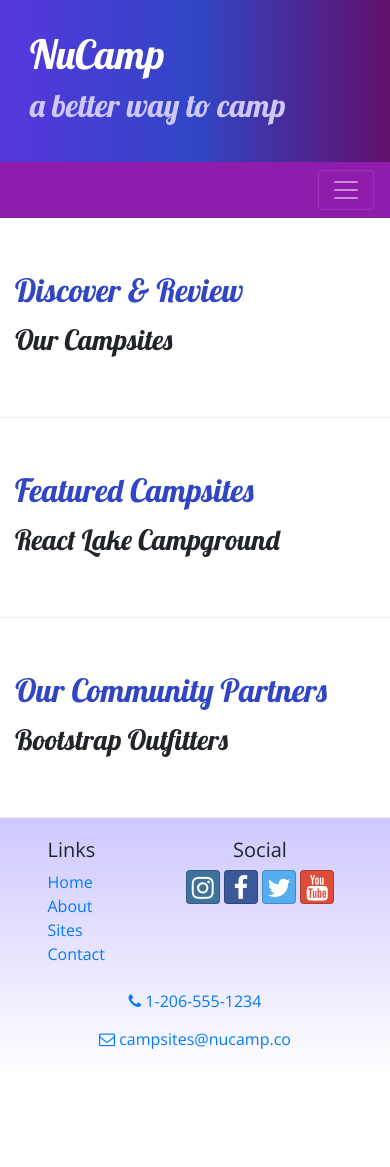
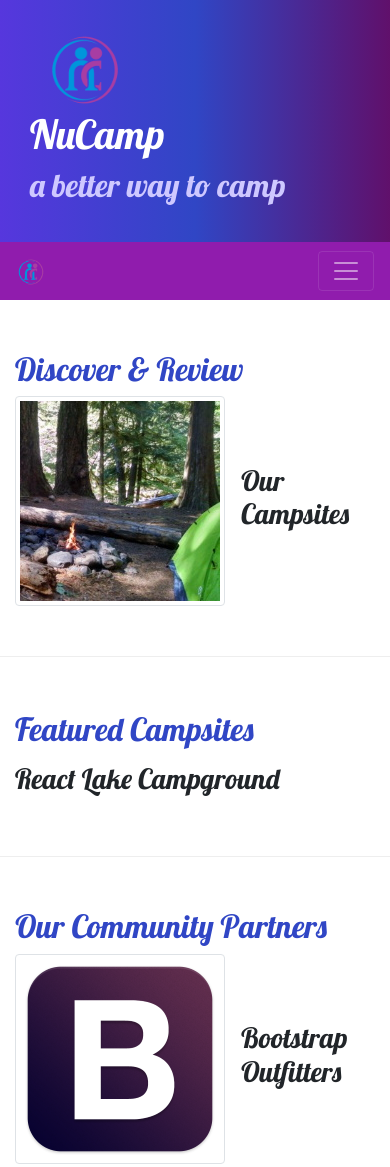
Before and after one commit to TylerWaugh01/Bootcamp-Practice, a website: page index.html in a window 390 px wide. Shown: the top 1167 px of the page. Before the commit the page ends 1078 px from the top, so only its background shows below. Drawn offline with nearby package versions, Linux system fonts and the light colour scheme.

Commit message:
Images and Media

```diff
--- a/index.html
+++ b/index.html
@@ -23,6 +23,9 @@
     <header class="jumbotron jumbotron-fluid">
         <div class="container">
             <div class="row">
+                <div class="col-4 col-sm-3 col-md-2 align-self center">
+                    <img src="img/logo.png" class="img-fluid" />
+                </div>
                 <div clas="col">
                     <h1>NuCamp</h1>
                     <h2>a better way to camp</h2>
@@ -33,7 +36,9 @@
 
     <nav class="navbar navbar-expand-sm navbar-dark sticky-top">
         <div class="container">
-            <button class="navbar-toggler ml-auto" type="button" data-toggle="collapse" data-target="#nucampNavbar">
+            <a class="navbar-brand" href="#"><img src="img/logo.png"
+            height="30" width="30" /></a>
+            <button class="navbar-toggler" type="button" data-toggle="collapse" data-target="#nucampNavbar">
                 <span class="navbar-toggler-icon"></span>
             </button>
             <div class="collapse navbar-collapse" id="nucampNavbar">
@@ -53,8 +58,14 @@
                 <h2 class="text-sm-right">Discover & Review</h2>
             </div>
             <div class="col">
-                <h3>Our Campsites</h3>
-                <p class="d-none d-sm-block">Explore our growing database of curated campsites and leave your own reviews!</p>
+                <div class="media">
+                    <img class="d-flex mr-3 img-thumbnail" src="img/breadcrumb-trail-thumb.jpg" alt="Breadcrumb
+                    Trail thumbnail" />
+                    <div class="media-body align-self-center">
+                        <h3>Our Campsites</h3>
+                        <p class="d-none d-sm-block">Explore our growing database of curated campsites and leave your own reviews!</p>
+                    </div>
+                </div>
             </div>
         </div>
 
@@ -73,8 +84,13 @@
                 <h2 class="text-sm-right">Our Community Partners</h2>
             </div>
             <div class="col">
-                <h3>Bootstrap Outfitters</h3>
-                <p class="d-none d-sm-block">Bootstrap Outfitters supplies you with gear you need at prices you can't beat.</p>
+                <div class="media">
+                    <img class="d-flex mr-3 img-thumbnail" src="img/bootstrap-thumb.png" alt="Bootstrap Outfitters" />
+                    <div class="media-body align-self-center">
+                        <h3>Bootstrap Outfitters</h3>
+                        <p class="d-none d-sm-block">Bootstrap Outfitters supplies you with gear you need at prices you can't beat.</p>
+                    </div>
+                </div>
             </div>
         </div>
     </div>
```
Also changed, not shown: aboutus.html (+8 -3 lines), contactus.html (+9 -2 lines), img/bootstrap-thumb.png (added), img/breadcrumb-trail-thumb.jpg (added), img/breadcrumb-trail.jpg (added), img/chrome-river-thumb.jpg (added), img/chrome-river.jpg (added), img/logo.png (added), img/react-lake-thumb.jpg (added), img/react-lake.jpg (added), 1 other file.
